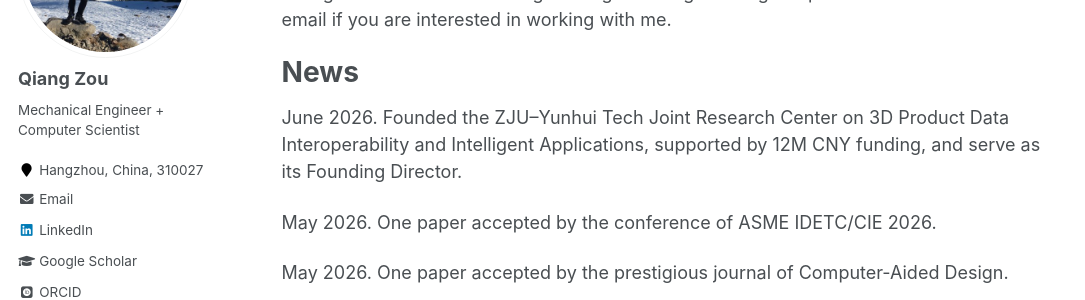
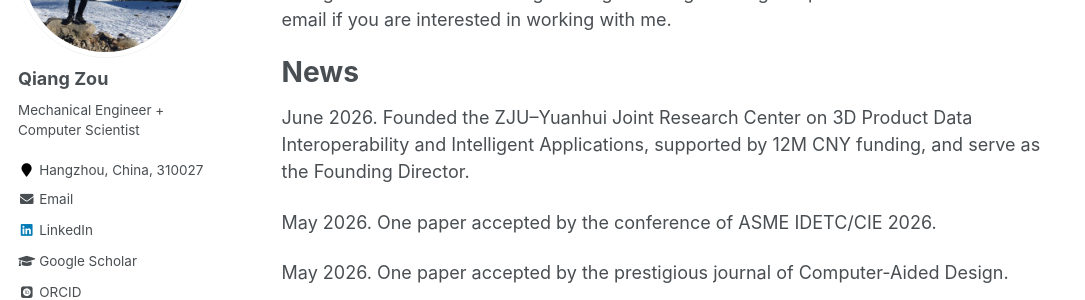
Before and after one commit to Qiang-Zou/Qiang-Zou.github.io, a Jekyll site: the page built from _pages/about.md, in a window 1280 px wide and 900 px high, scrolled down 399 px. Shown: the part 153-453 px from the top of the window, without its empty margins (0-1085 px from the left). Built offline with Jekyll 4.4.1, drawn with Linux system fonts in a browser that asks for light colours; some web fonts are replaced.

Commit message:
Update about.md

```diff
--- a/_pages/about.md
+++ b/_pages/about.md
@@ -16,7 +16,7 @@ Current research work includes CAD/CAM with emphasis on (1) the basic research o
 
 News
 ======
-June 2026. Founded the ZJU–Yunhui Tech Joint Research Center on 3D Product Data Interoperability and Intelligent Applications, supported by 12M CNY funding, and serve as its Founding Director.
+June 2026. Founded the ZJU–Yuanhui Joint Research Center on 3D Product Data Interoperability and Intelligent Applications, supported by 12M CNY funding, and serve as the Founding Director.
 
 May 2026. One paper accepted by the conference of ASME IDETC/CIE 2026.
 
```
